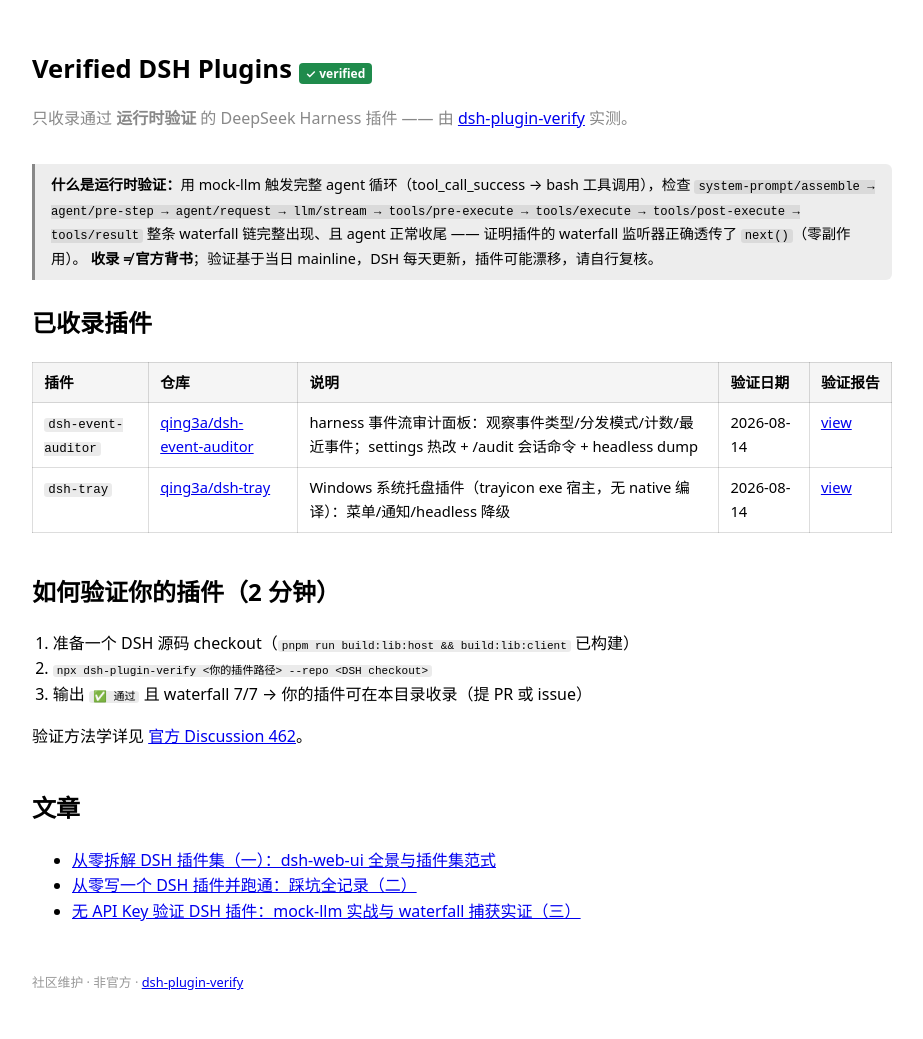
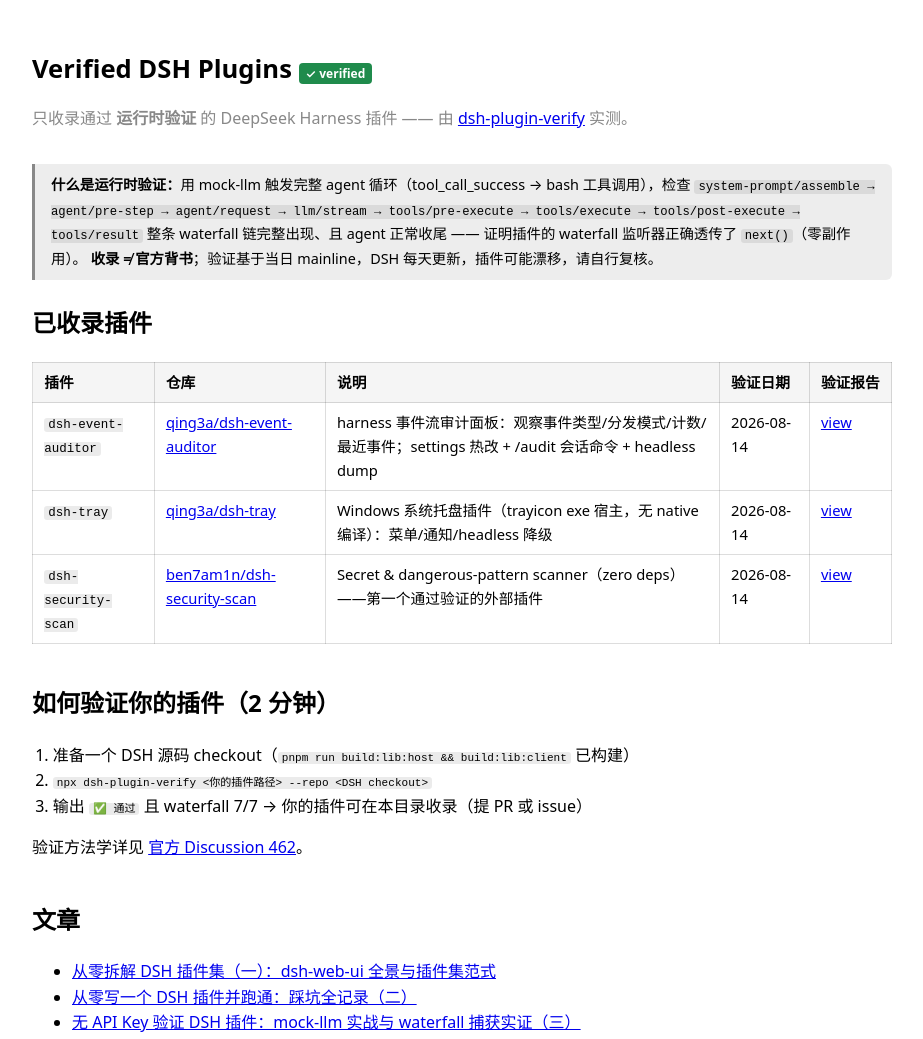
Before and after one commit to qing3a/dsh-plugin-verify, a website: page index.html in a window 1280 px wide. Shown: the top 1039 px of the page, without its empty margins (178-1101 px from the left). Drawn offline with Linux system fonts and the light colour scheme.

Commit message:
import index.html (4707 bytes, update)

```diff
--- a/index.html
+++ b/index.html
@@ -50,6 +50,13 @@
   <td>2026-08-14</td>
   <td><a href="reports/tray-2026-08-14.json">view</a></td>
 </tr>
+<tr>
+  <td><code>dsh-security-scan</code></td>
+  <td><a href="https://github.com/ben7am1n/dsh-security-scan">ben7am1n/dsh-security-scan</a></td>
+  <td>Secret &amp; dangerous-pattern scanner（zero deps）——第一个通过验证的外部插件</td>
+  <td>2026-08-14</td>
+  <td><a href="reports/security-scan-2026-08-14.json">view</a></td>
+</tr>
 </tbody>
 </table>
 
```
